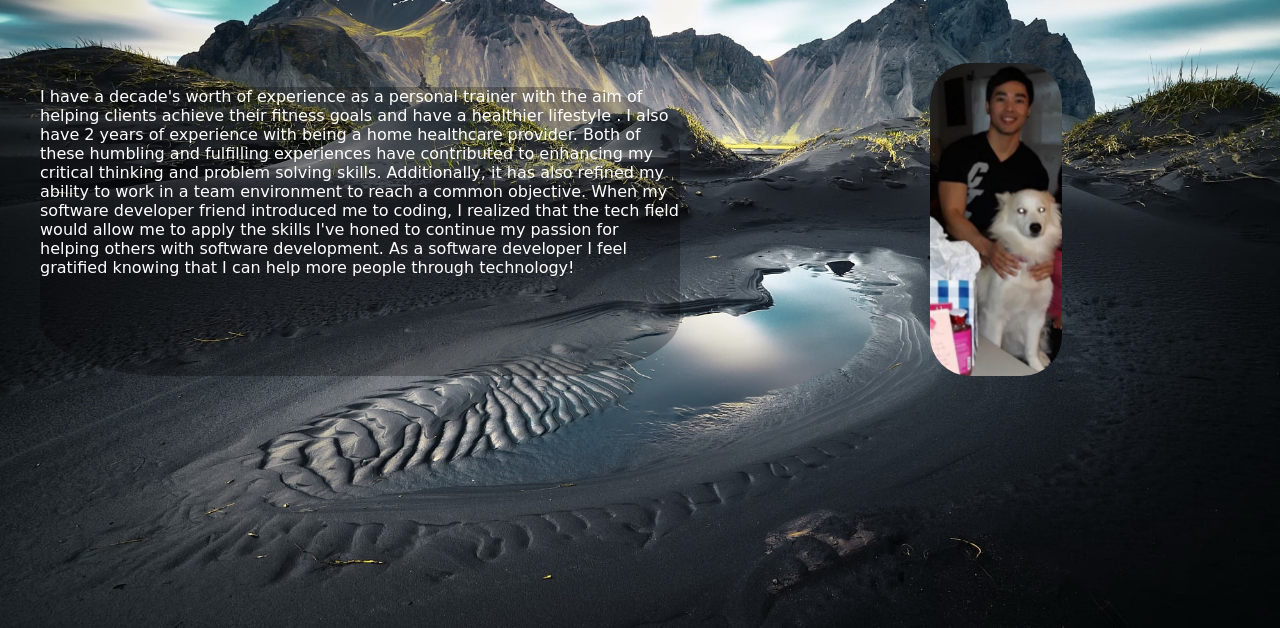
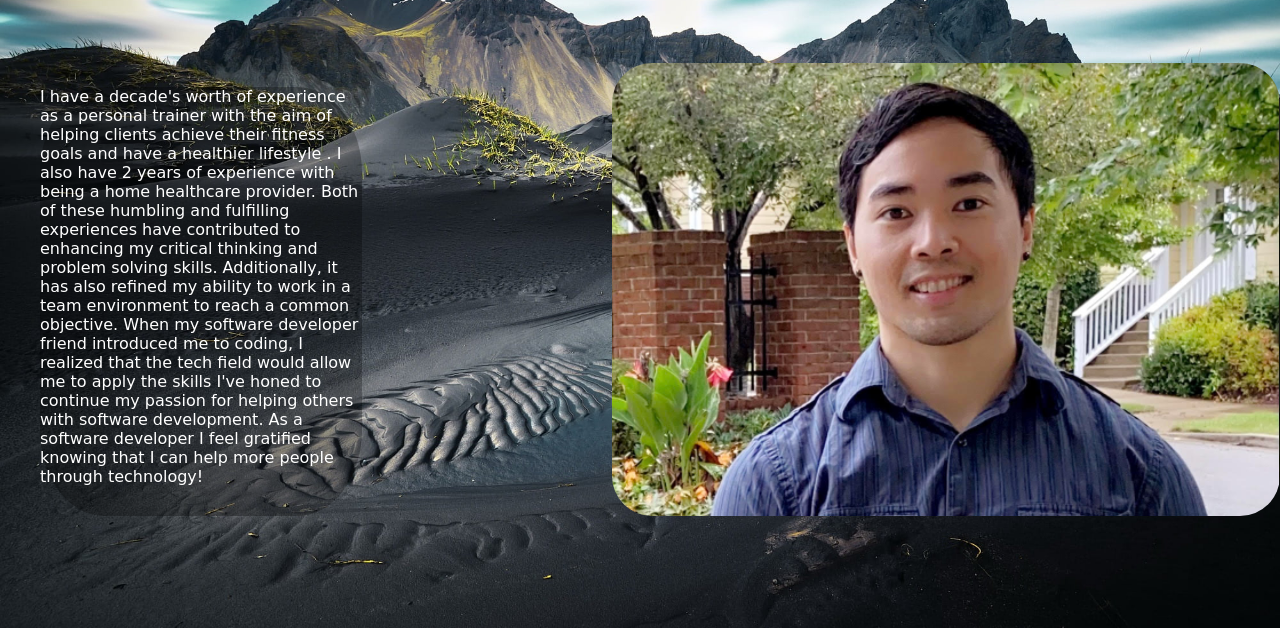
Before and after one commit to warrior14/warrior14.github.io, a plain HTML site: page about.html in a window 1280 px wide. Shown: the part 172-800 px from the top of the page. Drawn offline with Linux system fonts and the light colour scheme.

Commit message:
added a picture

```diff
--- a/about.html
+++ b/about.html
@@ -30,7 +30,7 @@
               When my software developer friend introduced me to coding,
                I realized that the tech field would allow me to apply the skills I've honed to continue my passion for helping others
                with software development. As a software developer I feel gratified knowing that I can help more people through technology!</p>
-               <img class="dog" src="images/doggy1.png" alt="">
+               <img class="dog" src="images/nioce.PNG" alt="">
             </div>
             </div>
 
```
Also changed, not shown: images/nioce.PNG (added).
